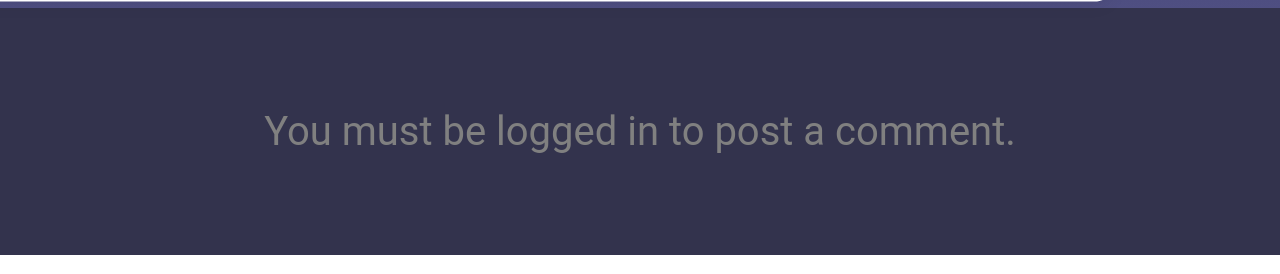
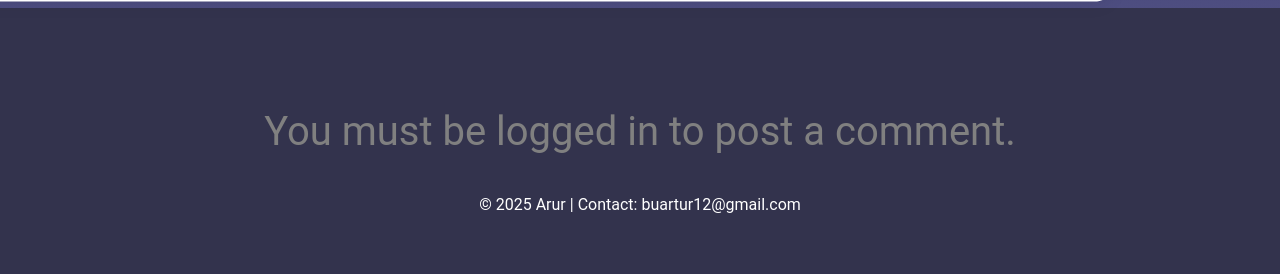
Before and after one commit to Arturchekc/mygame, a Django app: page / in a window 1280 px wide. Shown: the part 832-1106 px from the top of the page. Run offline with Django 5.2, Linux system fonts and the light colour scheme.

Commit message:
sdfdfrghdfg

```diff
--- a/Ite/templates/about.html
+++ b/Ite/templates/about.html
@@ -39,6 +39,9 @@
       {% else %}
         <p style="text-align:center; color: gray;">You must be logged in to post a comment.</p>
       {% endif %}
+
+
+        © 2025 Arur | Contact: buartur12@gmail.com
     </footer>
 </body>
 </html>
--- a/Ite/templates/home.html
+++ b/Ite/templates/home.html
@@ -54,6 +54,9 @@ Can you keep your cool, stay in the light, and find the exit before the enemy ca
       {% else %}
         <p style="text-align:center; color: gray;">You must be logged in to post a comment.</p>
       {% endif %}
+
+
+        © 2025 Arur | Contact: buartur12@gmail.com
     </footer>
 
 </body>
--- a/Ite/templates/login.html
+++ b/Ite/templates/login.html
@@ -36,6 +36,9 @@
       {% else %}
         <p style="text-align:center; color: gray;">You must be logged in to post a comment.</p>
       {% endif %}
+
+
+        © 2025 Arur | Contact: buartur12@gmail.com
     </footer>
 </body>
 </html>
--- a/Ite/templates/register.html
+++ b/Ite/templates/register.html
@@ -40,6 +40,8 @@
       {% else %}
         <p style="text-align:center; color: gray;">You must be logged in to post a comment.</p>
       {% endif %}
+
+        © 2025 Arur | Contact: buartur12@gmail.com
     </footer>
 </body>
 </html>
--- a/Ite/templates/secret.html
+++ b/Ite/templates/secret.html
@@ -93,6 +93,8 @@
       {% else %}
         <p style="text-align:center; color: gray;">You must be logged in to post a comment.</p>
       {% endif %}
+
+        © 2025 Arur | Contact: buartur12@gmail.com
     </footer>
 </body>
 </html>
```
